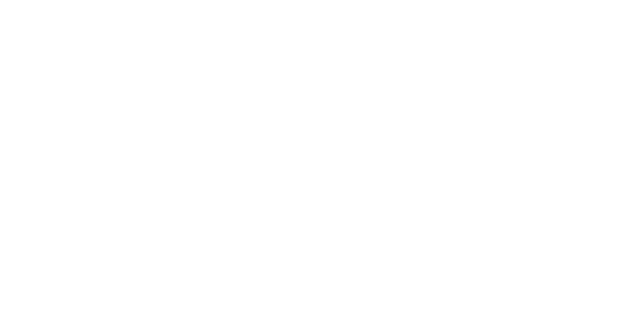
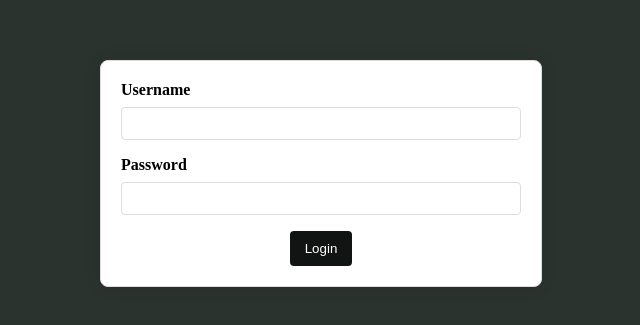
Before and after one commit to ali-097/Fork-Flame, a React (Vite) app in the folder Client/: page /admin in a window 1280 px wide. Before the commit this address had no page. Shown: the part 227-552 px from the top of the page, without its empty margins (319-959 px from the left). Built offline with nearby package versions, Linux system fonts and the light colour scheme; a web font is replaced by a local one.

Commit message:
Added Dummy Admin Page to check response from server

```diff
--- a/Client/src/App.jsx
+++ b/Client/src/App.jsx
@@ -3,6 +3,7 @@ import Reservation from "./components/ReservationPage/Reservation";
 import Menu from "./components/MenuPage/Menu";
 import Gallery from "./components/GalleryPage/Gallery";
 import About from "./components/AboutPage/About";
+import Admin from "./components/Admin/Admin";
 import { BrowserRouter as Router, Routes, Route } from "react-router-dom";
 import { useEffect } from "react";
 import "./App.css";
@@ -45,6 +46,10 @@ const App = () => {
 					path='/about/:Id'
 					element={<About />}
 				/>
+				<Route
+					path='/admin'
+					element={<Admin />}
+				/>
 			</Routes>
 		</Router>
 	);
--- /dev/null
+++ b/Client/src/components/Admin/Admin.css
@@ -0,0 +1,91 @@
+/* Admin.css */
+
+.admin--page {
+	margin: 0;
+	display: flex;
+	justify-content: center;
+	align-items: center;
+	height: 100vh;
+	background-color: #2b332e;
+}
+
+.admin--form {
+	max-width: 25rem;
+	width: 100%;
+	padding: 1.25rem;
+	border: 1px solid #ddd;
+	border-radius: 0.5rem;
+	box-shadow: 0 0 1rem rgba(0, 0, 0, 0.1);
+	background-color: #fff;
+}
+
+.admin--form label {
+	display: block;
+	margin-bottom: 0.5rem;
+	font-weight: bold;
+}
+
+.admin--form input {
+	width: 100%;
+	padding: 0.5rem;
+	margin-bottom: 1rem;
+	border: 1px solid #ddd;
+	border-radius: 0.25rem;
+	box-sizing: border-box;
+}
+
+.admin--form button {
+	background-color: #121413;
+
+	display: block;
+	margin: 0 auto;
+	color: #fff;
+	padding: 0.625rem 0.9375rem;
+	border: none;
+	border-radius: 0.25rem;
+	cursor: pointer;
+}
+
+.admin--form button:hover {
+	background-color: #030303;
+}
+
+.admin--reservations {
+	display: flex;
+	flex-wrap: wrap;
+	justify-content: center;
+	margin-top: 2rem;
+	font-size: 1rem;
+	font-weight: bold;
+}
+
+.admin--reservation {
+	background-color: #fff;
+	border: 1px solid #ddd;
+	border-radius: 0.5rem;
+	padding: 1.25rem;
+	width: 300px;
+	box-shadow: 0 0 10px rgba(0, 0, 0, 0.1);
+	text-align: left;
+	margin: 0.5rem;
+	transition: transform 0.3s ease-in-out;
+}
+
+.admin--reservation:hover {
+	transform: scale(1.05);
+}
+
+@media screen and (max-width: 600px) {
+	.admin--form {
+		max-width: 100%;
+		margin: 1rem;
+	}
+
+	.admin--reservations {
+		margin-top: 1rem;
+	}
+
+	.admin--reservation {
+		width: 100%;
+	}
+}
--- /dev/null
+++ b/Client/src/components/Admin/Admin.jsx
@@ -0,0 +1,84 @@
+import { useState } from "react";
+import axios from "axios";
+import "./Admin.css";
+
+const Admin = () => {
+	const [adminData, setAdminData] = useState({
+		username: "",
+		password: "",
+	});
+	const [reservationData, setReservationData] = useState([]);
+
+	const validateLogIn = async (e) => {
+		e.preventDefault();
+		if (adminData.username === "admin" && adminData.password === "admin") {
+			document.querySelector(".admin--form").style.display = "none";
+
+			try {
+				const response = await axios.get(
+					"http://localhost:3000/get-reservations"
+				);
+				setReservationData(response.data);
+			} catch (error) {
+				console.error("Error fetching reservations:", error.message);
+			}
+		} else {
+			alert("Invalid Username or Password");
+		}
+	};
+	return (
+		<div className='admin--page'>
+			<form
+				className='admin--form'
+				data-aos={"zoom-in"}
+			>
+				<label htmlFor='username'>Username</label>
+				<input
+					type='text'
+					name='username'
+					value={adminData.username}
+					onChange={(e) =>
+						setAdminData({ ...adminData, username: e.target.value })
+					}
+					required
+				/>
+				<label htmlFor='password'>Password</label>
+				<input
+					type='password'
+					name='password'
+					value={adminData.password}
+					onChange={(e) =>
+						setAdminData({ ...adminData, password: e.target.value })
+					}
+					required
+				/>
+				<button
+					type='submit'
+					onClick={validateLogIn}
+				>
+					Login
+				</button>
+			</form>
+			{reservationData && (
+				<div className='admin--reservations'>
+					{reservationData.map((reservation) => (
+						<div
+							className='admin--reservation'
+							key={reservation.id}
+							data-aos={"flip-up"}
+						>
+							<p>Name: {reservation.name}</p>
+							<p>Email: {reservation.email}</p>
+							<p>Phone: {reservation.phone}</p>
+							<p>Date: {reservation.date}</p>
+							<p>Time: {reservation.time}</p>
+							<p>People: {reservation.people}</p>
+						</div>
+					))}
+				</div>
+			)}
+		</div>
+	);
+};
+
+export default Admin;
```
Also changed, not shown: 2 other files (tests, documents, lock files or other folders).
